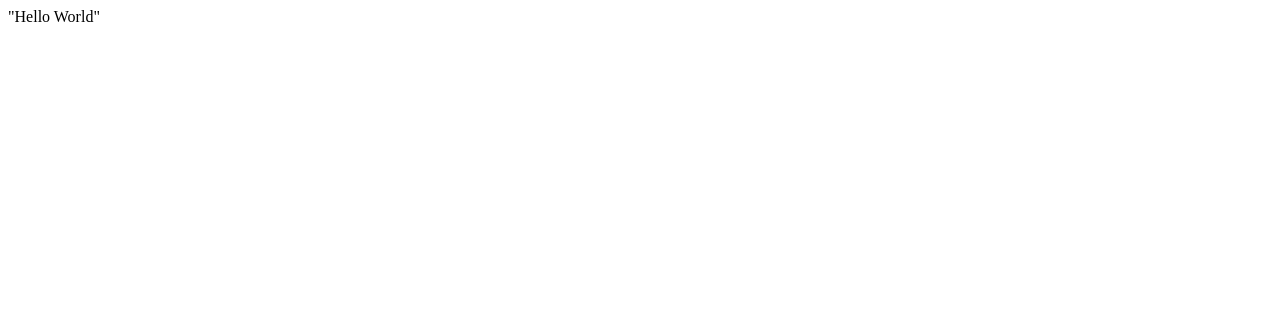
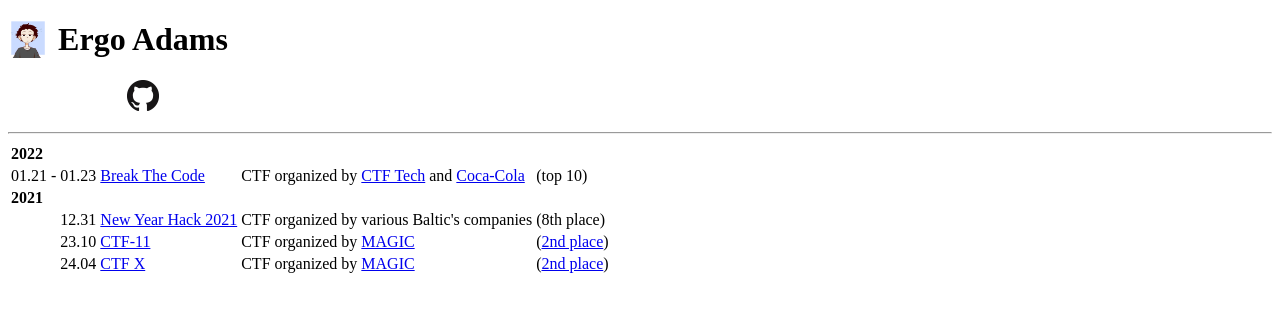
Before and after one commit to ergoadams/ergoadams.github.io, a plain HTML site: page index.html in a window 1280 px wide. Drawn offline with Linux system fonts and the light colour scheme.

Commit message:
Added places

```diff
--- a/index.html
+++ b/index.html
@@ -1 +1,61 @@
-"Hello World"
+<!doctype html>
+<html>
+<head>
+    <meta charset="utf-8">
+    <title>Ergo Adams</title>
+    <style>
+        body {
+            background: url("images/profile.png") no-repeat;
+            background-size: 40px 40px;
+            background-position: 8px 18px;
+        }
+        .eggo-w { width: 270px; }
+        .eggo-c { text-align: center; }
+        .eggo-date { text-align: right; white-space: nowrap; }
+    </style>
+</head>
+<body>
+    <h1 class="eggo-w eggo-c">
+        Ergo Adams
+    </h1>
+    <p class="eggo-w eggo-c">
+        <a href="https://github.com/ergoadams"><img width=32 height=32 src="images/github.png" alt="GitHub"/></a>
+    </p>
+    <hr>
+    <table>
+        <tbody>
+            <tr>
+                <td colspan="4"><strong>2022</strong></td>
+			</tr>
+            <tr>
+				<td class="eggo-date">01.21 - 01.23</td>
+				<td><a href="https://www.ctftech.com/coca-cola-break-the-code/">Break The Code</a></td>
+				<td>CTF organized by <a href="https://www.ctftech.com">CTF Tech</a> and <a href="https://coca-cola.com">Coca-Cola</a></td>
+				<td>(top 10)</td>
+			</tr>
+
+            <tr>
+                <td colspan="4"><strong>2021</strong></td>
+			</tr>
+            <tr>
+				<td class="eggo-date">12.31</td>
+				<td><a href="https://ctf.newyearhack.com/">New Year Hack 2021</a></td>
+				<td>CTF organized by various Baltic's companies</td>
+				<td>(8th place)</td>
+			</tr>
+            <tr>
+				<td class="eggo-date">23.10</td>
+				<td><a href="https://magicinc.org/events/capture-the-flag-11">CTF-11</a></td>
+				<td>CTF organized by <a href="https://magicinc.org/">MAGIC</a></td>
+				<td>(<a href="images/ctf-11.png">2nd place</a>)</td>
+			</tr>
+            <tr>
+				<td class="eggo-date">24.04</td>
+				<td><a href="https://magicinc.org/events/capture-the-flag-x">CTF X</a></td>
+				<td>CTF organized by <a href="https://magicinc.org/">MAGIC</a></td>
+				<td>(<a href="images/ctf-x.png">2nd place</a>)</td>
+			</tr>
+        </tbody>
+    </table>
+</body>
+</html>
```
Also changed, not shown: images/ctf-11.png (added), images/ctf-x.png (added), images/github.png (added), images/profile.png (added).
